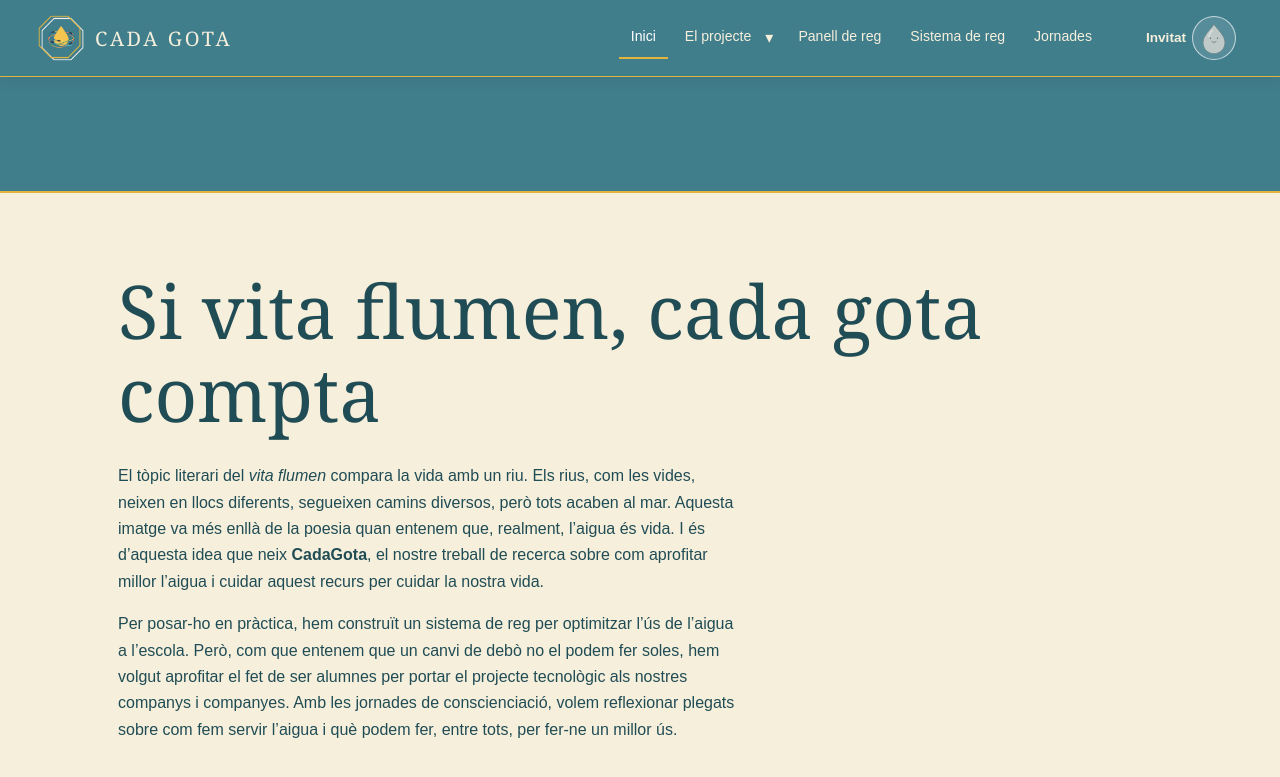
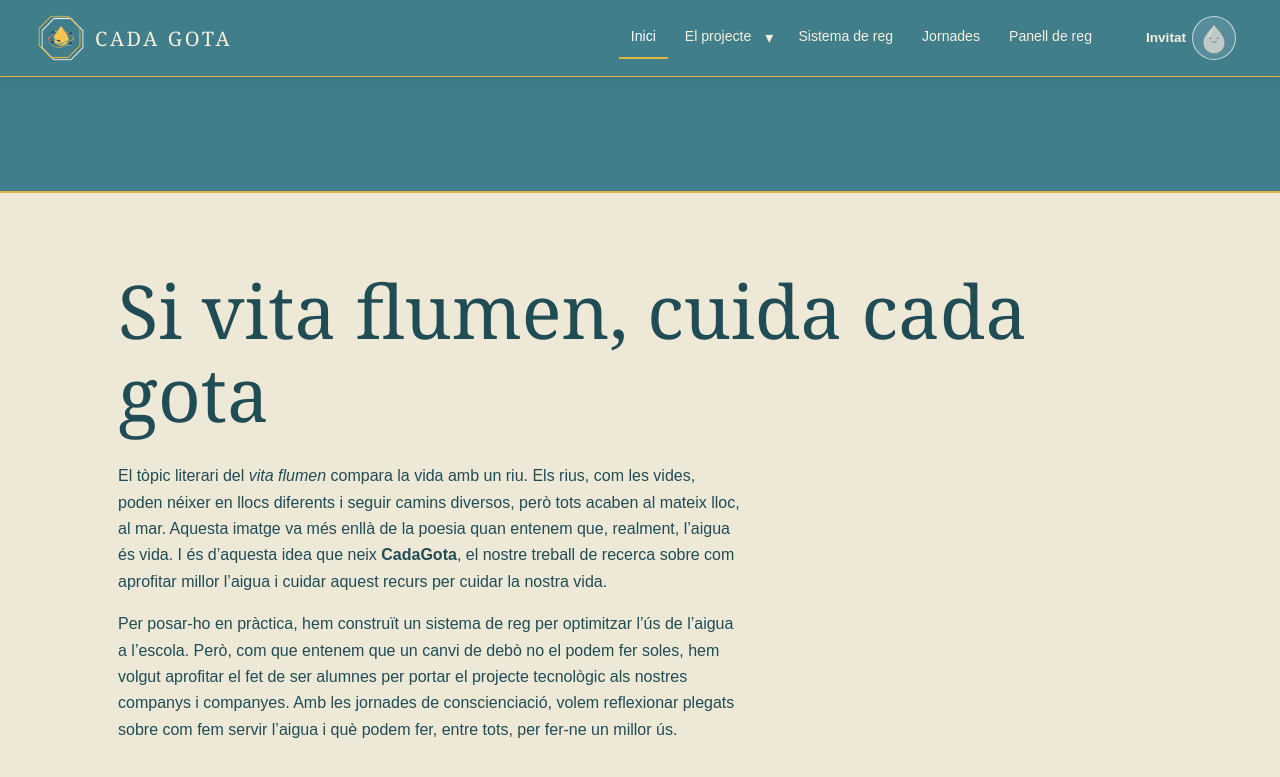
Before and after one commit to annawilshusen/cada-gota, a Jekyll site: the page built from index.html, in a window 1280 px wide and 900 px high, scrolled down 708 px. Shown: the top 777 px of the window. Built offline with Jekyll 4.4.1, drawn with Linux system fonts in a browser that asks for light colours; a script that is not in the unit is left out; some of the changed text lies outside the part shown.

Commit message:
millora anterior

```diff
--- a/_includes/header.html
+++ b/_includes/header.html
@@ -13,7 +13,7 @@
 {% for chapter in site.data.chapters %}<a href="{{ '/capitols/' | append: chapter.slug | append: '.html' | relative_url }}">{{ chapter.number }} · {{ chapter.title }}</a>{% endfor %}
 <a href="{{ '/pages/document.html' | relative_url }}">Treball de recerca (PDF)</a>
 </div></div>
-<a href="{{ '/pages/panell.html' | relative_url }}" {% if page.nav == 'panell' %}aria-current="page"{% endif %}>Panell de reg</a>
 <a href="{{ '/pages/sistema.html' | relative_url }}" {% if page.nav == 'sistema' %}aria-current="page"{% endif %}>Sistema de reg</a>
 <a href="{{ '/pages/conscienciacio.html' | relative_url }}" {% if page.nav == 'jornades' %}aria-current="page"{% endif %}>Jornades</a>
+<a href="{{ '/pages/panell.html' | relative_url }}" {% if page.nav == 'panell' %}aria-current="page"{% endif %}>Panell de reg</a>
 </nav></div></header>
--- a/_layouts/default.html
+++ b/_layouts/default.html
@@ -17,7 +17,7 @@
 <script src="{{ '/js/experiments.js' | relative_url }}" defer></script>
 <script defer src="https://cdn.jsdelivr.net/npm/@supabase/supabase-js@2/dist/umd/supabase.min.js"></script>
 <script defer src="{{ '/js/cadagota-avatar.js' | relative_url }}?v=2"></script>
-<script defer src="{{ '/js/cadagota-invitats.js' | relative_url }}?v=24"></script>
+<script defer src="{{ '/js/cadagota-invitats.js' | relative_url }}?v=25"></script>
 <script defer src="{{ '/js/cadagota-insignies.js' | relative_url }}?v=27"></script>
 <script defer src="{{ '/js/cadagota-login-return.js' | relative_url }}?v=24"></script>
 </body>
--- a/index.html
+++ b/index.html
@@ -14,9 +14,9 @@ description: "CadaGota: investigació sobre l'aigua, sostenibilitat, reg automà
   <p class="hero-intro">Un treball de recerca sobre la gestió responsable de l'aigua, el reg automàtic i la conscienciació ambiental a l'escola.</p>
   <div class="actions"><a class="button button-light" href="{{ '/pages/panell.html' | relative_url }}">Panell de reg</a><a class="button button-outline" href="{{ '/assets/documents/tdr-provisional.pdf' | relative_url }}" target="_blank" rel="noopener">Obrir el TDR provisional ↗</a></div>
 </div></section>
-<section class="front-section cream" aria-labelledby="cada-presentacio"><div class="content">
-  <h2 class="section-title" id="cada-presentacio">Si vita flumen, cada gota compta</h2>
-  <p>El tòpic literari del <em>vita flumen</em> compara la vida amb un riu. Els rius, com les vides, neixen en llocs diferents, segueixen camins diversos, però tots acaben al mar. Aquesta imatge va més enllà de la poesia quan entenem que, realment, l’aigua és vida. I és d’aquesta idea que neix <strong>CadaGota</strong>, el nostre treball de recerca sobre com aprofitar millor l’aigua i cuidar aquest recurs per cuidar la nostra vida.</p>
+<section class="front-section tinted" aria-labelledby="cada-presentacio"><div class="content">
+  <h2 class="section-title" id="cada-presentacio">Si vita flumen, cuida cada gota</h2>
+  <p>El tòpic literari del <em>vita flumen</em> compara la vida amb un riu. Els rius, com les vides, poden néixer en llocs diferents i seguir camins diversos, però tots acaben al mateix lloc, al mar. Aquesta imatge va més enllà de la poesia quan entenem que, realment, l’aigua és vida. I és d’aquesta idea que neix <strong>CadaGota</strong>, el nostre treball de recerca sobre com aprofitar millor l’aigua i cuidar aquest recurs per cuidar la nostra vida.</p>
   <p>Per posar-ho en pràctica, hem construït un sistema de reg per optimitzar l’ús de l’aigua a l’escola. Però, com que entenem que un canvi de debò no el podem fer soles, hem volgut aprofitar el fet de ser alumnes per portar el projecte tecnològic als nostres companys i companyes. Amb les jornades de conscienciació, volem reflexionar plegats sobre com fem servir l’aigua i què podem fer, entre tots, per fer-ne un millor ús.</p>
 </div></section>
 <section class="front-section cream"><div class="content"><p class="intro-label">01 / EL PROBLEMA</p><h2 class="section-title">La gestió de l'aigua</h2>
@@ -28,7 +28,7 @@ description: "CadaGota: investigació sobre l'aigua, sostenibilitat, reg automà
   <p>La proposta tècnica es complementa amb l'estudi de l'electrònica, l'automatització i els diferents sistemes de reg. El desenvolupament i els resultats del prototip continuen en elaboració.</p>
   <a class="inline-link" href="{{ '/pages/sistema.html' | relative_url }}">Sistema de reg →</a></div></section>
 <section class="front-section cream"><div class="content"><p class="intro-label">03 / EDUCACIÓ AMBIENTAL</p><h2 class="section-title">Conscienciació</h2>
-  <p class="lead">CadaGota també incorpora una dimensió educativa: compartir la problemàtica de l'aigua i fomentar hàbits de consum responsables.</p>
+  <p class="lead">CadaGota també incorpora una dimensió educativa per compartir la problemàtica de l’aigua i fomentar hàbits de consum responsables. Si ara estàs llegint aquesta web, és perquè volem que prenguis consciència de l’ús que fas de l’aigua.</p>
   <p>La investigació i les activitats de conscienciació formen part d'un mateix treball, amb una dimensió ambiental i una dimensió tecnològica.</p>
   <a class="inline-link" href="{{ '/pages/conscienciacio.html' | relative_url }}">Jornades →</a></div></section>
 <section class="front-section document-call"><div class="content"><p class="intro-label">04 / DOCUMENT ORIGINAL</p><h2 class="section-title">Treball de recerca</h2><p>Aquesta és la versió actual del document. Alguns apartats, especialment el treball de camp, estan encara en desenvolupament.</p>
--- a/js/cadagota-invitats.js
+++ b/js/cadagota-invitats.js
@@ -22,7 +22,7 @@
     .cg-role-small{font-size:.67rem;color:#f6efdb;opacity:.82;white-space:nowrap}
     .site-header .cg-profile-identity-stack{display:flex;flex-direction:column;align-items:flex-start;justify-content:center;gap:0;min-width:0;line-height:1.18}
     .site-header .cg-profile-identity-stack .cg-profile-name{padding:0;text-align:left;max-width:195px}
-    .site-header .cg-profile-identity-stack .cg-role-small{display:block;font-size:.72rem;font-weight:400;line-height:1.4;color:#f6efdb;opacity:.86;max-width:195px;overflow:hidden;text-overflow:ellipsis;white-space:nowrap}
+    .site-header .cg-profile-identity-stack .cg-role-small{display:block;align-self:stretch;text-align:right;font-size:.72rem;font-weight:400;line-height:1.4;color:#f6efdb;opacity:.86;max-width:195px;overflow:hidden;text-overflow:ellipsis;white-space:nowrap}
 
     .cg-profile-menu{position:absolute;top:calc(100% + 9px);right:0;z-index:101;min-width:215px;background:#fffaf0;border:1px solid #b5c9c0;box-shadow:0 12px 30px #173a4933;padding:6px;cursor:default}
     .cg-profile-menu[hidden]{display:none!important}
```
Also changed, not shown: 3 other files.
